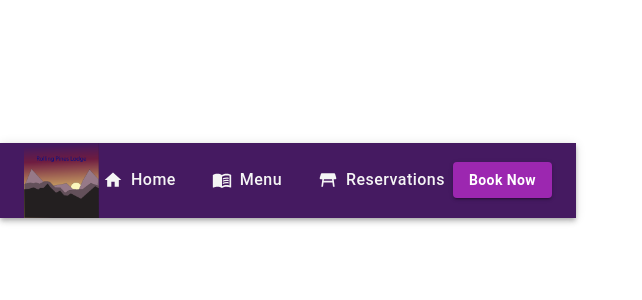
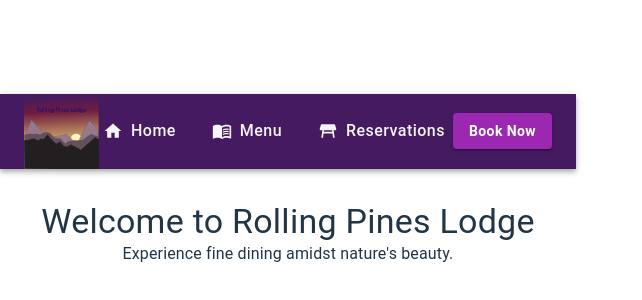
Before and after one commit to Harrison-Holt/rolling-pines-lodge, a React (Vite) app: page / in a window 1280 px wide. Shown: the part 220-520 px from the top of the page, without its empty margins (0-642 px from the left). Built offline with nearby package versions, Linux system fonts and the light colour scheme.

Commit message:
Initial Commit

```diff
--- a/src/frontend/home.jsx
+++ b/src/frontend/home.jsx
@@ -1,17 +1,30 @@
 import React from 'react';
-import { AppBar, Container, Box, Typography, Toolbar, Button, IconButton } from '@mui/material';
+import { AppBar, Box, Typography, Toolbar, Button, IconButton } from '@mui/material';
 import logo from '../assets/Rolling_Pines_Lodge_Logo.png';
 import { Home, MenuBook } from '@mui/icons-material';
 import TableRestaurantIcon from '@mui/icons-material/TableRestaurant';
 
 function Homepage() {
   return (
-    <Container disableGutters maxWidth="xl" className='body'>
-      {/* Top Navigation Bar */}
-      <AppBar position="static" sx={{ backgroundColor: '#451a61' }}>
-        <Toolbar sx={{ display: 'flex', justifyContent: 'space-between', alignItems: 'center' }}>
-
-          {/* Logo Section */}
+    <>
+      {/* Full-Width AppBar */}
+      <AppBar
+        position="static"
+        sx={{
+          backgroundColor: '#451a61',
+          width: '100%', // Ensures full width
+          top: 0, // Stick to the top
+        }}
+      >
+        <Toolbar
+          sx={{
+            display: 'flex',
+            justifyContent: 'space-between',
+            alignItems: 'center',
+            px: 4, // Adds padding left and right
+          }}
+        >
+          {/* Logo */}
           <Box
             sx={{
               height: '75px',
@@ -24,11 +37,13 @@ function Homepage() {
           />
 
           {/* Navigation Links */}
-          <Box sx={{
-            display: 'flex',
-            gap: 3,
-            alignItems: 'center'
-          }}>
+          <Box
+            sx={{
+              display: 'flex',
+              gap: 3,
+              alignItems: 'center',
+            }}
+          >
             <Button
               startIcon={<Home />}
               href="#"
@@ -60,14 +75,22 @@ function Homepage() {
             color="secondary"
             sx={{
               textTransform: 'none',
-              fontWeight: 'bold'
+              fontWeight: 'bold',
             }}
           >
             Book Now
           </Button>
         </Toolbar>
       </AppBar>
-    </Container>
+
+      {/* Body Content */}
+      <Box sx={{ textAlign: 'center', mt: 4 }}>
+        <Typography variant="h4">Welcome to Rolling Pines Lodge</Typography>
+        <Typography variant="body1">
+          Experience fine dining amidst nature's beauty.
+        </Typography>
+      </Box>
+    </>
   );
 }
 
```
